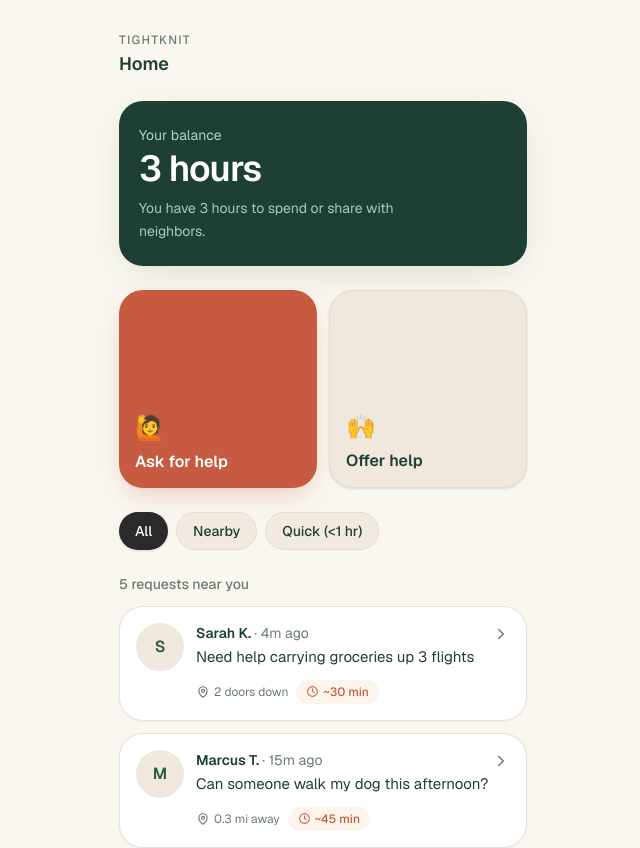
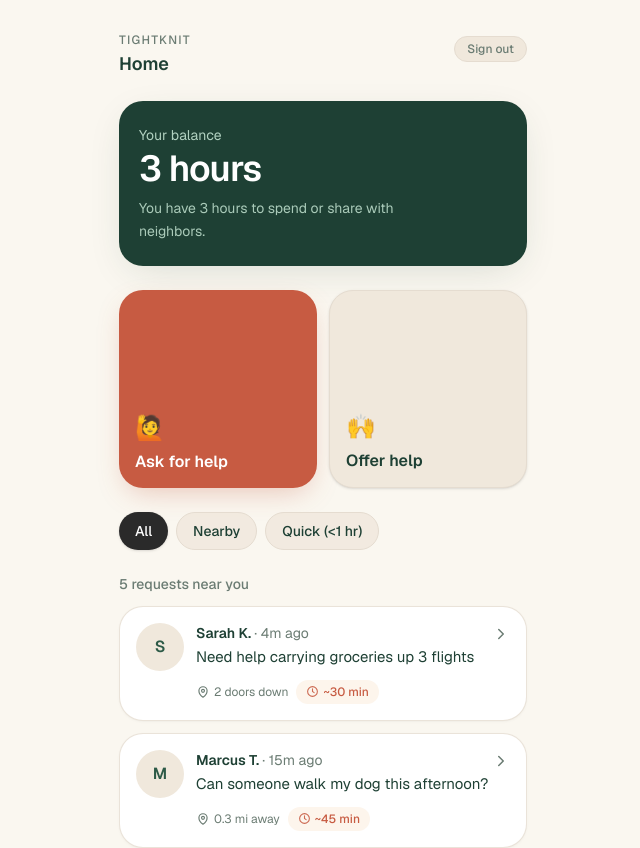
Before and after one commit to Gill87/tightknit, a Next.js app in the folder tightknit/: page /home in a window 1280 px wide. Shown: the top 848 px of the page, without its empty margins (317-957 px from the left). Built offline with nearby package versions, Linux system fonts and the light colour scheme.

Commit message:
chore: add temporary sign-out functionality and update header layout in home page

```diff
--- a/tightknit/app/home/page.tsx
+++ b/tightknit/app/home/page.tsx
@@ -3,7 +3,9 @@
 import Link from "next/link";
 import { tkHome } from "./formStyles";
 import { useMemo, useState } from "react";
+import { useRouter } from "next/navigation";
 import { ChevronRightIcon, ClockIcon, PinIcon } from "./components/icons";
+import { getSupabase } from "@/lib/supabase/client";
 
 type FilterId = "all" | "nearby" | "quick";
 
@@ -76,6 +78,12 @@ const MOCK_REQUESTS: RequestItem[] = [
 
 export default function HomePage() {
   const [filter, setFilter] = useState<FilterId>("all");
+  const router = useRouter();
+
+  async function handleSignOut() {
+    await getSupabase().auth.signOut();
+    router.push("/auth/sign-in");
+  }
 
   const filtered = useMemo(() => {
     if (filter === "all") return MOCK_REQUESTS;
@@ -94,9 +102,18 @@ export default function HomePage() {
   return (
     <div className={tkHome.shell}>
       <main className={tkHome.main}>
-        <header className={tkHome.headerStack}>
-          <p className={tkHome.headerEyebrow}>Tightknit</p>
-          <h1 className={tkHome.headerTitle}>Home</h1>
+        <header className="flex items-start justify-between">
+          <div className={tkHome.headerStack}>
+            <p className={tkHome.headerEyebrow}>Tightknit</p>
+            <h1 className={tkHome.headerTitle}>Home</h1>
+          </div>
+          <button
+            type="button"
+            onClick={handleSignOut}
+            className="mt-1 rounded-full border border-tk-border bg-tk-cream-deep px-3 py-1 text-xs font-medium text-tk-muted transition hover:bg-white hover:text-tk-forest"
+          >
+            Sign out
+          </button>
         </header>
 
         <section
```
